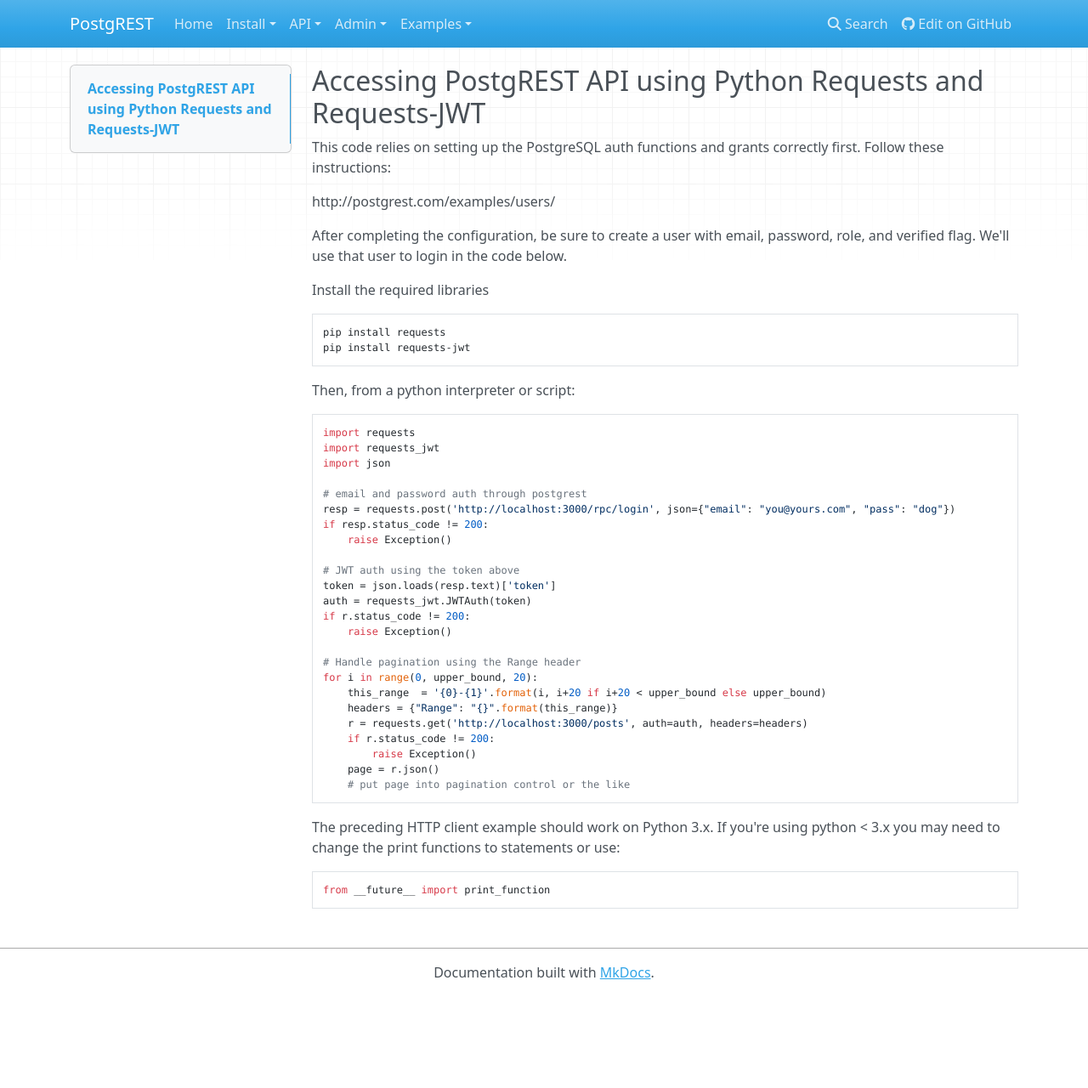
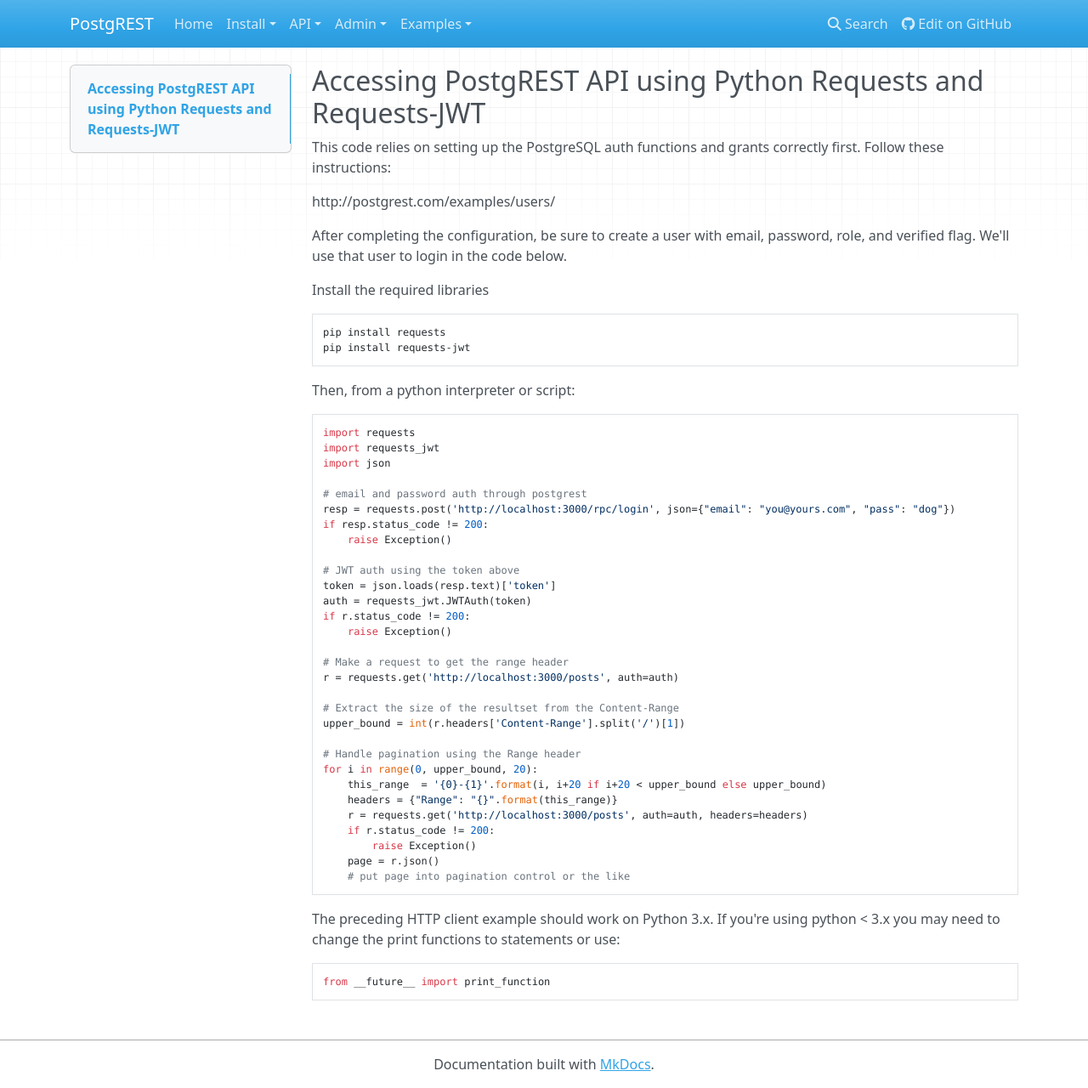
Before and after one commit to PostgREST/postgrest, an MkDocs documentation site: the page built from docs/examples/python-requests-jwt.md, in a window 1280 px wide and 1280 px high. Shown: the whole window at 85% size. Built offline with MkDocs 1.6.1, drawn with Linux system fonts in a browser that asks for light colours; nearby versions of some CDN libraries; old or Windows-style settings are respelled for this version of MkDocs.

Commit message:
Extract resultset size from Content-Range

```diff
--- a/docs/examples/python-requests-jwt.md
+++ b/docs/examples/python-requests-jwt.md
@@ -28,6 +28,12 @@
     if r.status_code != 200:
         raise Exception()
 
+    # Make a request to get the range header
+    r = requests.get('http://localhost:3000/posts', auth=auth)
+
+    # Extract the size of the resultset from the Content-Range
+    upper_bound = int(r.headers['Content-Range'].split('/')[1])
+
     # Handle pagination using the Range header
     for i in range(0, upper_bound, 20):
         this_range  = '{0}-{1}'.format(i, i+20 if i+20 < upper_bound else upper_bound)
```
